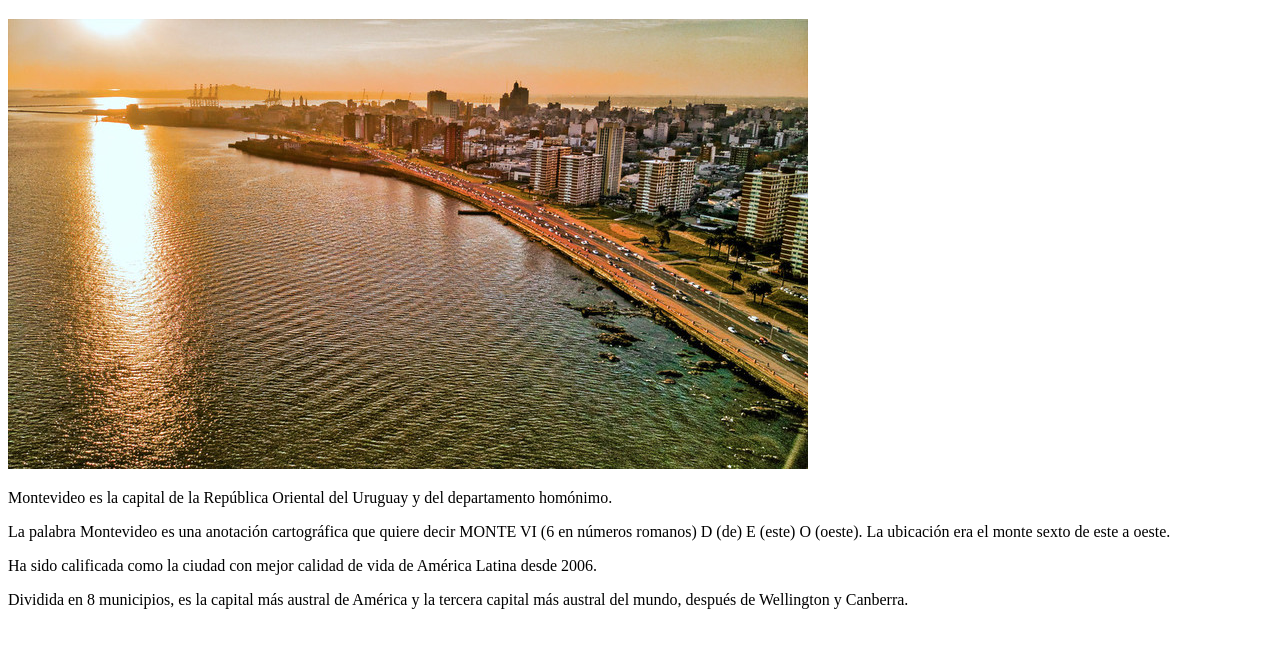
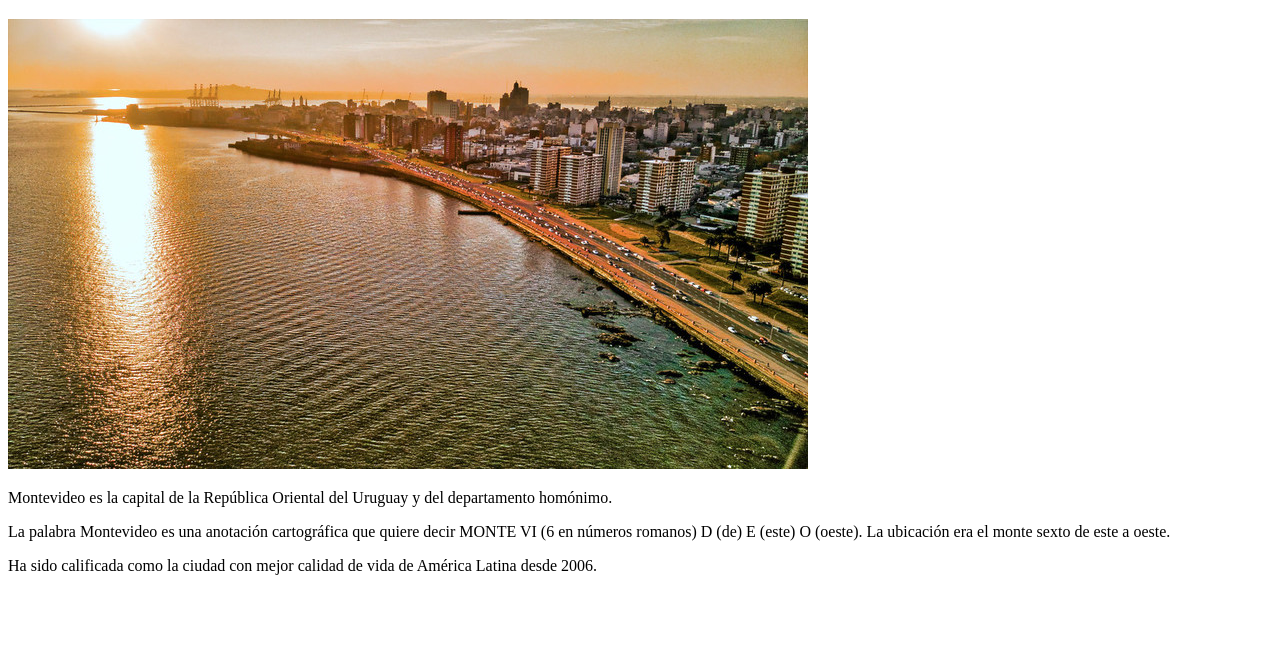
Before and after one commit to cgastan/TareaGrupal0, a plain HTML site: page index.html in a window 1280 px wide. Shown: the part 61-708 px from the top of the page. Drawn offline with Linux system fonts and the light colour scheme.

Commit message:
Create index.html

```diff
--- a/index.html
+++ b/index.html
@@ -4,7 +4,7 @@
     <meta charset="UTF-8">
     <meta http-equiv="X-UA-Compatible" content="IE=edge">
     <meta name="viewport" content="width=device-width, initial-scale=1.0">
-    <title>Document</title>
+    <title>Tarea Grupal 0</title>
 </head>
 <body>
     <h1>Montevideo</h1>
@@ -12,6 +12,5 @@
     <p>Montevideo es la capital de la República Oriental del Uruguay y del departamento homónimo.</p> <!-- Párrafo hecho por Camila Gastán-->
     <p>La palabra Montevideo es una anotación cartográfica que quiere decir MONTE VI (6 en números romanos) D (de) E (este) O (oeste). La ubicación era el monte sexto de este a oeste.</p> <!-- Párrafo hecho por J. Bentancur -->
     <p>Ha sido calificada como la ciudad con mejor calidad de vida de América Latina desde 2006.</p> <!-- Párrafo hecho por Mariano-->
-    <p>Dividida en 8 municipios, es la capital más austral de América y la tercera capital más austral del mundo, después de Wellington y Canberra.</p> <!-- Párrafo hecho por Guillermo Becerra-->
 </body>
 </html>
```
